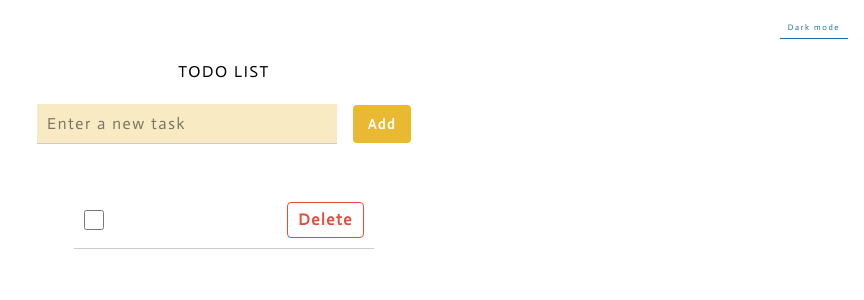
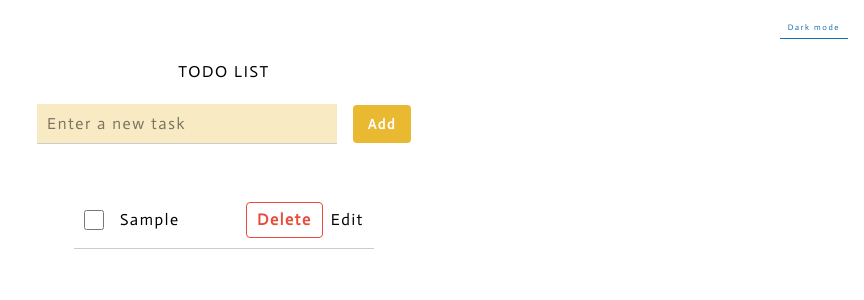
Before and after one commit to Saaka-y/Todo_list, a Next.js app: page / in a window 1280 px wide. Both pictures are taken after typing "Sample" into the empty fields and a click on the button "Add". Shown: the top 300 px of the page, without its empty margins (416-1280 px from the left). Built offline with nearby package versions, Linux system fonts and the light colour scheme; a web font is replaced by a local one.

Commit message:
💄 ✨ add todoToggle, delete, edit functionality on TodoList.jsx and TodoItem.jsx. change all the className to camelCase

```diff
--- a/src/components/TodoForm.jsx
+++ b/src/components/TodoForm.jsx
@@ -9,7 +9,7 @@ export function TodoForm() {
 
   const handleSubmit = (e) => {
     e.preventDefault();
-    if(!currentTask) return; // 入力がなければ何もしない
+    if (!currentTask) return; // 入力がなければ何もしない
 
     const newTaskObj = { // 入力がある場合新しいtaskオブジェクトを作成
       id: Date.now(),
@@ -23,7 +23,7 @@ export function TodoForm() {
 
   useEffect(() => {
     localStorage.setItem("todos", JSON.stringify(todoList));
-  },[todoList])
+  }, [todoList])
 
   useEffect(() => {
     const savedTodos = JSON.parse(localStorage.getItem("todos"));
@@ -34,19 +34,21 @@ export function TodoForm() {
   return (
     <div>
       <form onSubmit={handleSubmit}>
-        <div className={style.input_group}>
+        <div className={style.inputGroup}>
           <input
             type="text"
-            value={currentTask || ""}
+            value={currentTask}
             onChange={(e) => setCurrentTask(e.target.value)}
-            className={style.todo_input}
+            className={style.todoInput}
             placeholder="Enter a new task"
           />
-          <button type="submit" className={style.add_btn}>
+          <button type="submit" className={style.addBtn}>
             Add
           </button>
         </div>
-        <TodoList />
+        <TodoList
+          todoList={todoList}
+          setTodoList={setTodoList} />
       </form>
     </div>
   );
--- a/src/components/TodoForm.module.css
+++ b/src/components/TodoForm.module.css
@@ -2,21 +2,21 @@
 /* ========================================
    📥 入力グループ（入力＋ボタン）
 ======================================== */
-.input_group {
+.inputGroup {
   display: flex;
   flex-direction: column;
   align-items: center;
 }
 
 @media (min-width: 600px) {
-  .input_group {
+  .inputGroup {
     flex-direction: row;
     justify-content: center;
     align-items: center;
     gap: 1rem;
   }
 
-  .input_group .todo_input {
+  .inputGroup .todoInput {
     margin-bottom: 0;
   }
 }
@@ -24,7 +24,7 @@
 /* ========================================
    📝 入力欄・リスト共通
 ======================================== */
-.todo_input{
+.todoInput{
   width: 90%;
   max-width: 300px;
   height: 40px;
@@ -33,7 +33,7 @@
 /* ========================================
    📝 入力欄
 ======================================== */
-.todo_input {
+.todoInput {
   border: none;
   border-bottom: 1px solid var(--border-color);
   background-color: var(--input-bg);
@@ -46,7 +46,7 @@
 /* ========================================
    🔘 追加ボタン
 ======================================== */
-.add_btn {
+.addBtn {
   padding: 0.4rem 0.8rem;
   font-size: 14px;
   font-weight: 600;
@@ -58,13 +58,13 @@
   transition: all 0.2s ease-in-out;
 }
 
-.add_btn:hover {
+.addBtn:hover {
   background-color: var(--bg-color);
   color: var(--btn-bg);
   border: 2px solid var(--btn-bg);
 }
 
-.add_btn:active {
+.addBtn:active {
   transform: scale(0.98); /* ほんの少し縮むとカチッと感UP */
   box-shadow: none;       /* 影を消して引き締める */
 }
--- a/src/components/TodoItem.jsx
+++ b/src/components/TodoItem.jsx
@@ -1,11 +1,29 @@
 import style from "@/components/TodoItem.module.css"
 
-export function TodoItem() {
+// task.id/text/completed
+
+export function TodoItem({ task, toggleTask, deleteTask, editTask }) {
   return (
-    <li className={style.todo_item}>
-      <input type="checkbox" className={style.todo_checkbox} />
-      <span className={style.todo_text}></span>
-      <button className={style.delete_btn}>Delete</button>
+    <li className={style.todoItem}>
+      <input
+        type="checkbox"
+        className={style.todoCheckbox}
+        checked={task.completed}
+        onChange={() => toggleTask(task.id)} />
+      <span
+        className={style.todoText}
+      >{task.text}</span>
+      <button
+        className={style.deleteBtn}
+        onClick={() => deleteTask(task.id)}
+      >
+        Delete
+      </button>
+      <button
+        className={style.editTask}
+        onClick={() => editTask(task.id)}
+      >
+        Edit</button>
     </li>
   );
 }
--- a/src/components/TodoItem.module.css
+++ b/src/components/TodoItem.module.css
@@ -2,7 +2,7 @@
 /* ========================================
    📋 Todoアイテム
 ======================================== */
-.todo_item {
+.todoItem {
   display: flex;
   justify-content: space-between;
   align-items: center;
@@ -14,7 +14,7 @@
 /* ========================================
    📝 Todoテキスト
 ======================================== */
-.todo_text {
+.todoText {
   flex-grow: 1;
   font-size: 16px;
   color: var(--text-color);
@@ -23,7 +23,7 @@
 /* ========================================
    ✅ チェックボックス
 ======================================== */
-.todo_checkbox {
+.todoCheckbox {
   margin-right: 0.5rem;
   width: 20px;
   height: 20px;
@@ -32,7 +32,7 @@
   accent-color: var(--btn-bg);
 }
 
-.todo_checkbox:checked + .todo_text {
+.todoCheckbox:checked + .todoText {
   text-decoration: line-through;
   color: var(--border-color);
 }
@@ -40,7 +40,7 @@
 /* ========================================
    🗑️ 削除ボタン
 ======================================== */
-.delete_btn {
+.deleteBtn {
   padding: 5px 10px;
   font-weight: bold;
   cursor: pointer;
@@ -52,7 +52,7 @@
   transition: background-color 0.3s ease;
 }
 
-.delete_btn:hover {
+.deleteBtn:hover {
   background-color: var(--delete-btn-text);
   color: var(--delete-btn-bg);
 }
--- a/src/components/TodoList.jsx
+++ b/src/components/TodoList.jsx
@@ -1,10 +1,40 @@
 import { TodoItem } from "@/components/TodoItem";
 import style from "@/components/TodoList.module.css"
 
-export function TodoList() {
+
+export function TodoList({ todoList, setTodoList }) {
+
+  const toggleTask = (id) => {
+    setTodoList(prev =>
+      prev.map(task =>
+        task.id === id ? { ...task, completed: !task.completed } : task
+      )
+    );
+  }
+
+  const deleteTask = (id) => {
+    setTodoList(prev => prev.filter(task => task.id !== id));
+  }
+
+  const editTask = (id, newText) => {
+    setTodoList(prev =>
+      prev.map(task =>
+        task.id === id ? { ...task, text: newText } : task
+      )
+    );
+  }
+
+
   return (
-    <ul className={style.todo_list}>
-      <TodoItem />
+    <ul className={style.todoList}>
+      {todoList.map(task => (
+        <TodoItem
+          key={task.id}
+          task={task}
+          toggleTask={toggleTask}
+          deleteTask={deleteTask}
+          editTask={editTask} />
+      ))}
     </ul>
   );
 }
--- a/src/components/TodoList.module.css
+++ b/src/components/TodoList.module.css
@@ -2,7 +2,7 @@
 /* ========================================
    📝 入力欄・リスト共通
 ======================================== */
-.todo_list {
+.todoList {
   width: 90%;
   max-width: 300px;
   height: 40px;
@@ -11,7 +11,7 @@
 /* ========================================
    📋 Todoリスト
 ======================================== */
-.todo_list {
+.todoList {
   list-style-type: none;
   width: 90%;
   max-width: 300px;
```
